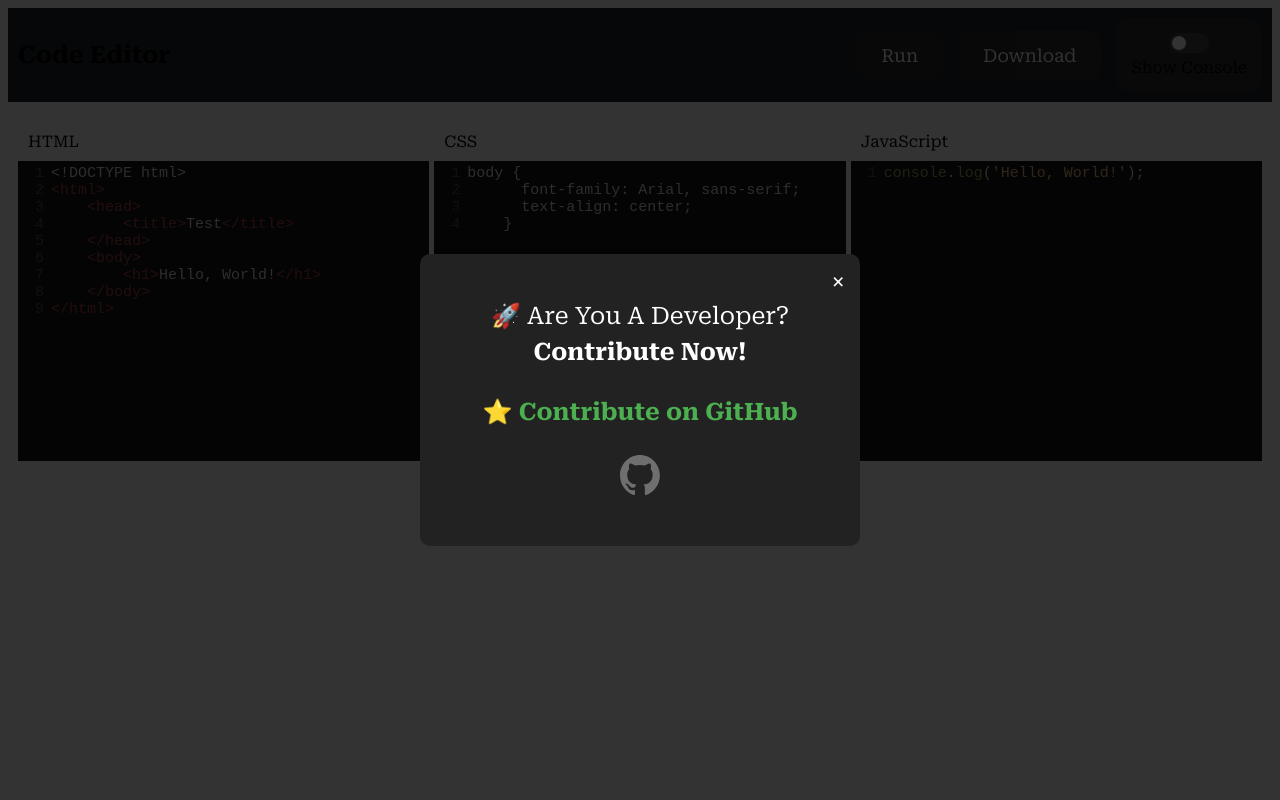
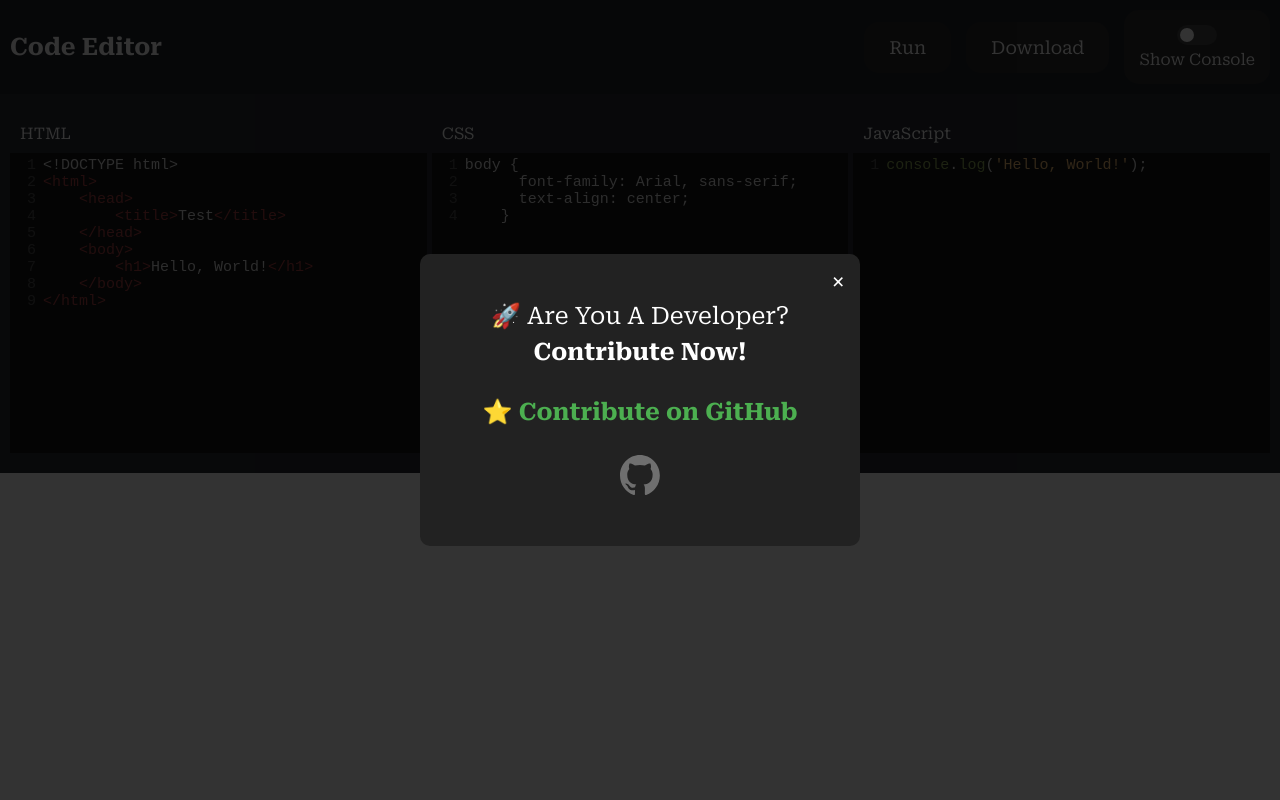
Before and after one commit to rakeshkanna-rk/Code-Editor, a plain HTML site: page index.html in a window 1280 px wide. Shown: the top 800 px of the page. Drawn offline with nearby package versions, Linux system fonts and the light colour scheme; a web font is replaced by a local one.

Commit message:
updated url

```diff
--- a/index.html
+++ b/index.html
@@ -9,6 +9,7 @@
 
     <!-- LOCAL FILES -->
     <link rel="stylesheet" href="components_id_010806/root.css" />
+    <link rel="stylesheet" href="style_id_010806.css" />
     <script src="script_id_010806.js"></script>
 
     <!-- SEO -->
--- a/style_id_010806.css
+++ b/style_id_010806.css
@@ -6,9 +6,6 @@
 /* FONTS */
 @import url("https://fonts.googleapis.com/css2?family=PT+Mono&family=Roboto+Serif:ital,opsz,wght@0,8..144,100..900;1,8..144,100..900&display=swap");
 @import url("https://fonts.googleapis.com/css2?family=PT+Mono&family=Roboto+Serif:ital,opsz,wght@0,8..144,100..900;1,8..144,100..900&display=swap");
-
-/* ROOT */
-@import url("components_id_010806/root.css");
 
 body {
   background-color: #282c34;
```
